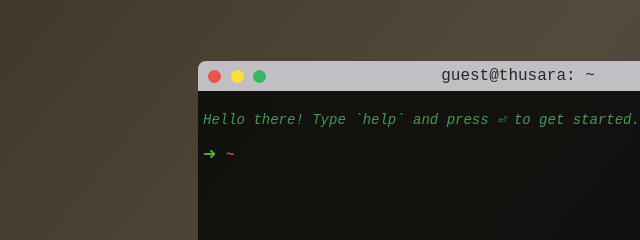
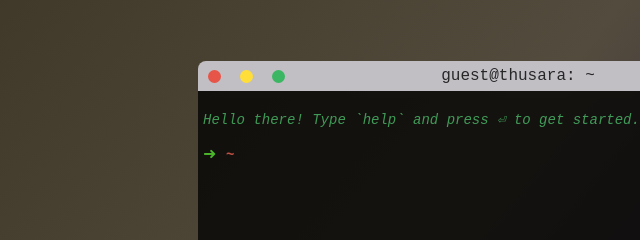
Before and after one commit to thusarasenanayake/personal-website-v1, a website built with webpack: page src/index.html in a window 1280 px wide. Shown: the part 157-397 px from the top of the page, 122-762 px from the left. Built offline with nearby package versions, Linux system fonts and the light colour scheme; some packages are replaced by stand-ins of ours.

Commit message:
button margin fixed

```diff
--- a/src/index.html
+++ b/src/index.html
@@ -39,7 +39,6 @@
 </head>
 
 <body>
-
     <div class="loader-container">
         <div class="loader"></div>
     </div>
@@ -48,8 +47,8 @@
         <div class="workspace">
             <div class="title-bar">
                 <div class="button-set">
-                    <div class="button close"></div>
-                    <div class="button minimize"></div>
+                    <div class="button close"></div>&nbsp;
+                    <div class="button minimize"></div>&nbsp;
                     <div class="button maximize"></div>
                 </div>
                 <span class="title">guest@thusara: ~</span>
@@ -116,6 +115,7 @@
             </ul>
         </div>
     </div>
+
 </body>
 
 </html>
```
